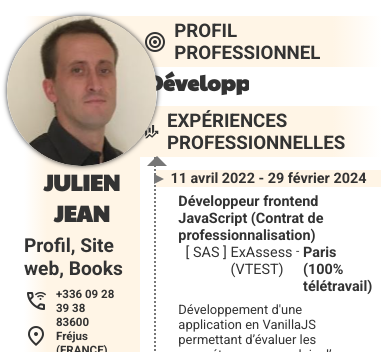
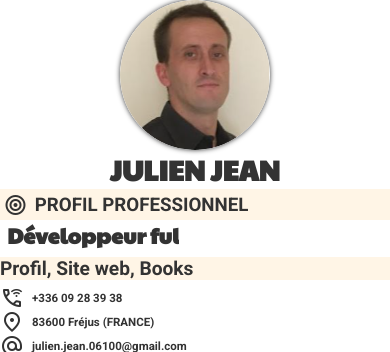
Before and after one commit to padcmoi/Curriculum-Vitae, a website: page index.html in a window 390 px wide. Shown: the top 352 px of the page. Drawn offline with nearby package versions, Linux system fonts and the light colour scheme.

Commit message:
feat: add responsive css mobile and tablet

```diff
--- a/index.html
+++ b/index.html
@@ -11,6 +11,7 @@
       <!-- Photo -->
       <div class="image no-select">
         <img src="./identity.png" alt="Photo" />
+        <h2 class="typing-effect full-name">Julien JEAN</h2>
       </div>
 
       <!-- Title -->
@@ -28,8 +29,6 @@
 
       <!-- left -->
       <aside class="left-column">
-        <h2 class="typing-effect full-name">Julien JEAN</h2>
-
         <section class="cv-aside skills">
           <div class="category my-2 no-select">
             <h2>Profil, Site web, Books</h2>
--- a/scss/_variables.scss
+++ b/scss/_variables.scss
@@ -18,6 +18,8 @@
   --background-color-container: #fff;
   --background-color-gradient-start: #fff5e6;
   --background-color-gradient-end: white;
+  --background-color-responsive-1: #fff5e6;
+  --background-color-responsive-2: white;
   --color-text: #333;
   --color-text-secondary: #333;
   --color-link: #333;
--- a/scss/responsive.scss
+++ b/scss/responsive.scss
@@ -0,0 +1,43 @@
+@media only screen and (max-width: 824px) {
+  .sidebar-utility {
+    display: none;
+  }
+
+  .category {
+    background: var(--background-color-responsive-1) !important;
+  }
+
+  .image,
+  .left-column {
+    background: var(--background-color-responsive-2) !important;
+  }
+
+  .cv-container {
+    width: 100%;
+    height: auto;
+
+    grid-template-columns: 1fr;
+    grid-template-rows: auto;
+    grid-template-areas:
+      "image"
+      "header"
+      "left-column"
+      "right-column";
+    gap: 0;
+    padding: 0.25em;
+  }
+
+  .header {
+    font-size: var(--font-size-header);
+  }
+}
+
+@media only screen and (max-width: 412px) {
+  .cv-container {
+    padding: 0;
+  }
+
+  //   .header {
+  //     font-size: calc(var(--font-size-header) - 0%);
+  //   }
+}
--- a/scss/styles.scss
+++ b/scss/styles.scss
@@ -12,7 +12,7 @@
   color: var(--color-text);
   display: grid;
   grid-template-columns: 33% repeat(3, 1fr);
-  grid-template-rows: 90px 60px repeat(5, 1fr);
+  grid-template-rows: 90px 100px repeat(5, 1fr);
   grid-template-areas:
     "image header header header"
     "image right-column right-column right-column"
@@ -30,6 +30,7 @@
 .image {
   grid-area: image;
   display: flex;
+  flex-direction: column;
   justify-content: center;
   align-items: center;
   background: linear-gradient(to left, var(--background-color-gradient-start) 80%, var(--background-color-gradient-end));
@@ -46,6 +47,16 @@
       transform: scale(1.05);
       box-shadow: var(--box-shadow-image-hover);
     }
+  }
+
+  .full-name {
+    justify-content: center;
+    align-items: center;
+    text-align: center;
+    font-family: var(--font-family-title);
+    font-size: 1.75em;
+    font-weight: bold;
+    text-transform: uppercase;
   }
 }
 
```
Also changed, not shown: responsive.css, styles.css.
